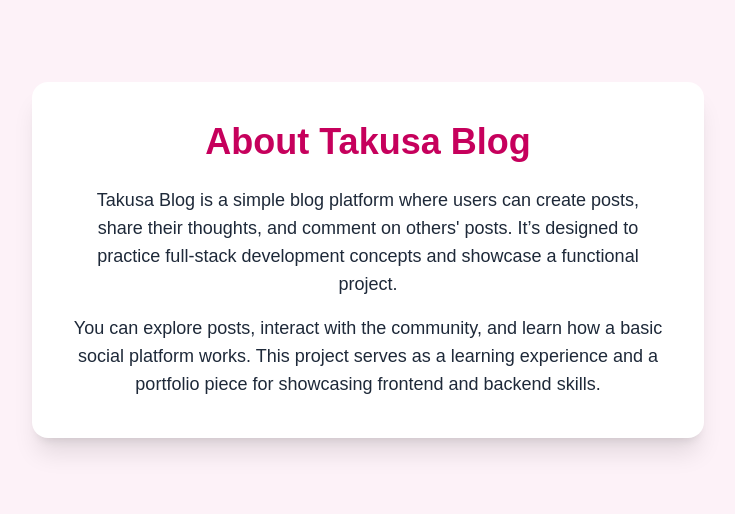
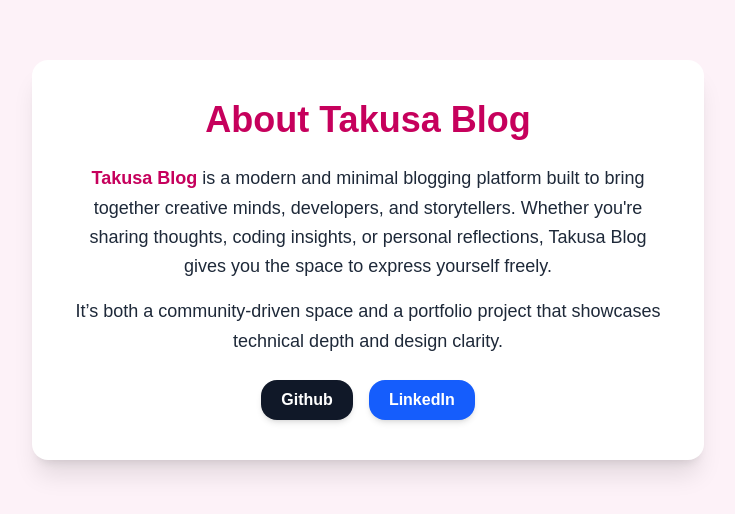
Before and after one commit to raisulconnects/takusa-verse, a Next.js app: page /about in a window 1280 px wide. Shown: the part 140-654 px from the top of the page, without its empty margins (272-1007 px from the left). Built offline with nearby package versions, Linux system fonts and the light colour scheme; no server answers.

Commit message:
Fixed Navbar

```diff
--- a/src/app/Components/Navbar.jsx
+++ b/src/app/Components/Navbar.jsx
@@ -33,6 +33,12 @@ export default function Navbar() {
               Profile
             </button>
           </Link>
+
+          <Link href={"/about"}>
+            <button className="px-4 py-2 bg-pink-100 text-pink-700 rounded-2xl shadow-sm hover:bg-pink-200 transition-all w-full sm:w-auto">
+              About Us
+            </button>
+          </Link>
         </div>
 
         {/* Right */}
--- a/src/app/about/page.jsx
+++ b/src/app/about/page.jsx
@@ -1,22 +1,43 @@
+import Link from "next/link";
+
 export default function About() {
   return (
-    <div className="min-h-screen flex items-center justify-center bg-pink-50 px-4 text-center text-wrap">
+    <div className="min-h-screen flex items-center justify-center bg-pink-50 px-4 text-center">
       <div className="bg-white p-10 rounded-2xl shadow-xl w-full max-w-2xl text-gray-800">
-        <h1 className="text-4xl font-extrabold mb-6 text-pink-700 text-center">
+        <h1 className="text-4xl font-extrabold mb-6 text-pink-700">
           About Takusa Blog
         </h1>
-        <p className="text-lg mb-4">
-          Takusa Blog is a simple blog platform where users can create posts,
-          share their thoughts, and comment on others' posts. It’s designed to
-          practice full-stack development concepts and showcase a functional
-          project.
+
+        <p className="text-lg mb-4 leading-relaxed">
+          <span className="font-semibold text-pink-700">Takusa Blog</span> is a
+          modern and minimal blogging platform built to bring together creative
+          minds, developers, and storytellers. Whether you're sharing thoughts,
+          coding insights, or personal reflections, Takusa Blog gives you the
+          space to express yourself freely.
         </p>
-        <p className="text-lg">
-          You can explore posts, interact with the community, and learn how a
-          basic social platform works. This project serves as a learning
-          experience and a portfolio piece for showcasing frontend and backend
-          skills.
+
+        <p className="text-lg mb-4 leading-relaxed">
+          It’s both a community-driven space and a portfolio project that
+          showcases technical depth and design clarity.
         </p>
+
+        {/* Buttons */}
+        <div className="flex justify-center gap-4 mt-6">
+          <Link
+            href={"https://github.com/raisulconnects"}
+            target="_blank"
+            className="px-5 py-2 bg-gray-900 text-white rounded-2xl font-semibold hover:bg-gray-700 transition-all shadow-md"
+          >
+            Github
+          </Link>
+          <Link
+            href={"https://linkedin.com/in/raisul-tanna"}
+            className="px-5 py-2 bg-blue-600 text-white rounded-2xl font-semibold hover:bg-blue-700 transition-all shadow-md"
+            target="_blank"
+          >
+            LinkedIn
+          </Link>
+        </div>
       </div>
     </div>
   );
```
